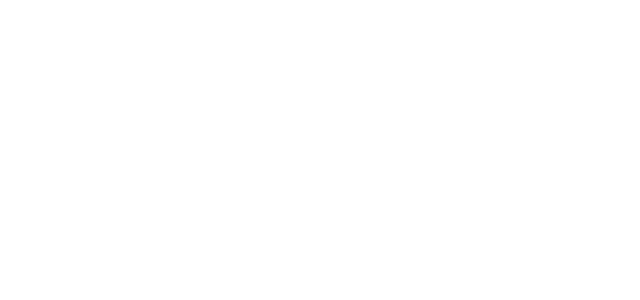
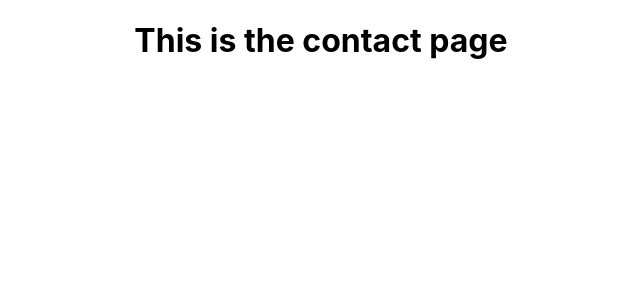
Before and after one commit to SacleuxBenoit/sandbox-react, a React (Create React App) app in the folder react-router/: page /contact in a window 1280 px wide. Before the commit this address had no page. Shown: the top 300 px of the page, without its empty margins (319-959 px from the left). Built offline with nearby package versions, Linux system fonts and the light colour scheme.

Commit message:
add some more test with routes

```diff
--- a/react-router/src/App.js
+++ b/react-router/src/App.js
@@ -1,6 +1,8 @@
 import './App.css';
 import {BrowserRouter as Router, Routes, Route} from 'react-router-dom'
-import {Home} from './pages/Home'
+import { Home } from './pages/Home'
+import { Menu } from './pages/Menu'
+import { Contact } from './pages/Contact'
 
 function App() {
   return (
@@ -8,6 +10,8 @@ function App() {
       <Router>
         <Routes>
           <Route path="/" element={<Home />}/>
+          <Route path="/menu" element={<Menu />}/>
+          <Route path="/contact" element={<Contact />} />
         </Routes>
       </Router>
     </div>
--- /dev/null
+++ b/react-router/src/pages/Contact.js
@@ -0,0 +1,3 @@
+export let Contact = () => {
+    return <h1>This is the contact page</h1>
+}
--- /dev/null
+++ b/react-router/src/pages/Menu.js
@@ -0,0 +1,3 @@
+export let Menu = () => {
+    return <h1>This is the menu page</h1>
+}
```
